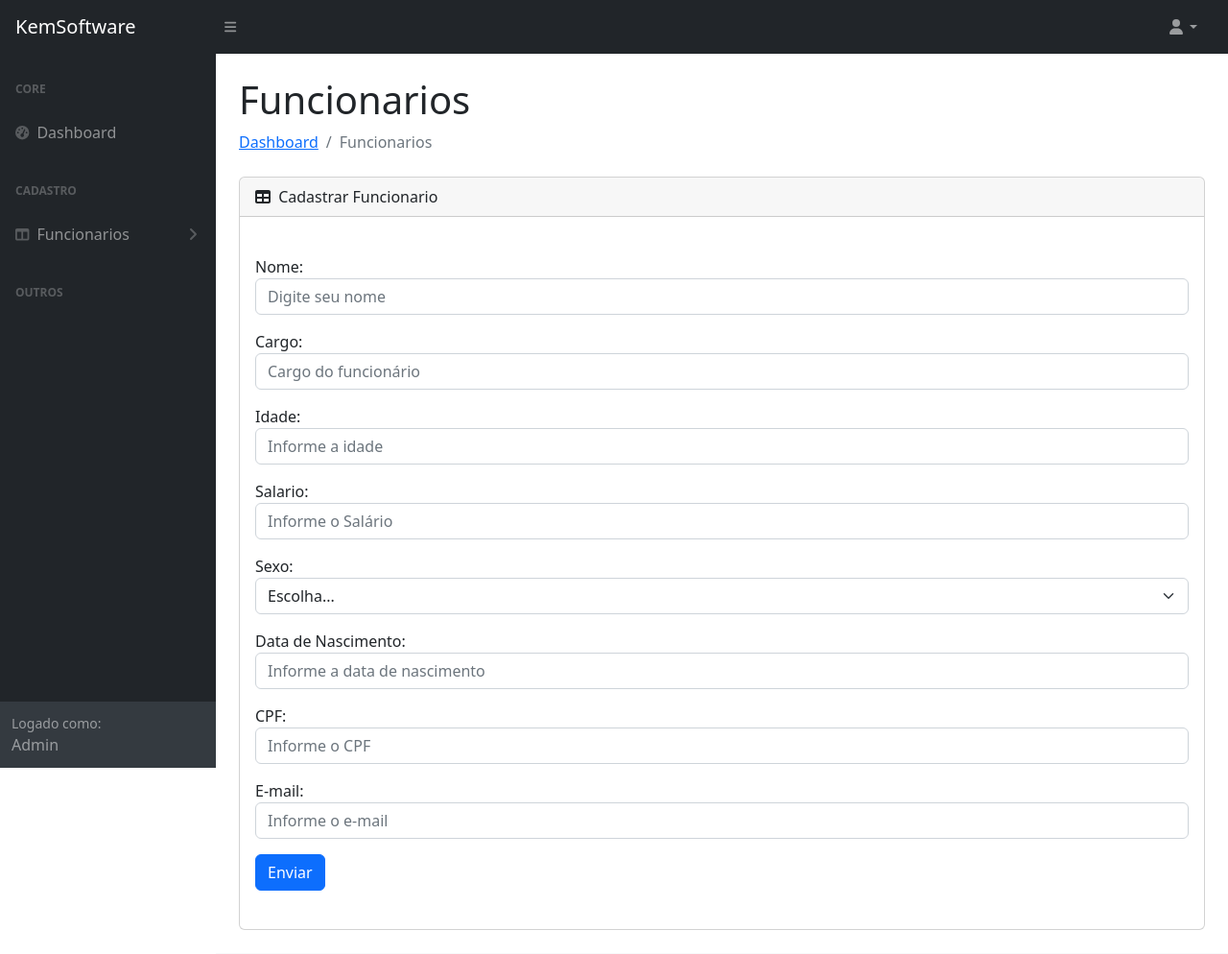
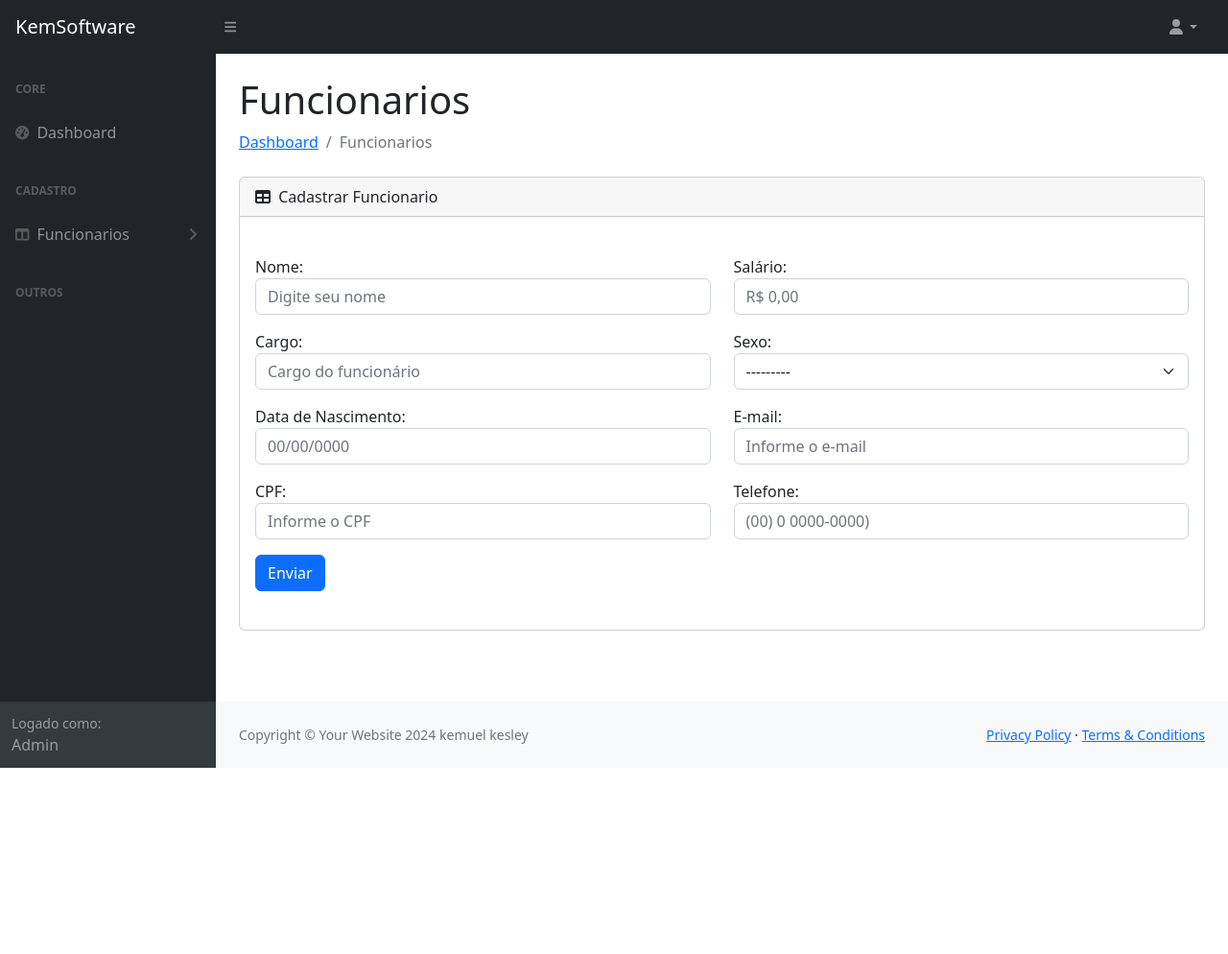
Before and after one commit to kemuelkesley/empresa_sidebar, a Django app: page /cadastrar_funcionario/ in a window 1280 px wide. Shown: the top 994 px of the page at 96% size. After the commit the page ends 800 px from the top, so only its background shows below. Run offline with Django 5.2, Linux system fonts and the light colour scheme; some libraries are stand-ins or nearby versions.

Commit message:
Foi criado um novo formulario e uma nova apresentação do mesmo.

```diff
--- a/empresa/forms.py
+++ b/empresa/forms.py
@@ -40,7 +40,7 @@ class FuncionarioForm(forms.ModelForm):
         required=True,
         widget=forms.TextInput(attrs={
             'class': 'form-control',
-            'placeholder': 'Informe o Salário',
+            'placeholder': 'R$ 0,00',
         }),
     )
 
@@ -57,7 +57,7 @@ class FuncionarioForm(forms.ModelForm):
         label='Data de Nascimento',
         widget=forms.DateInput(attrs={
             'class': 'form-control',
-            'placeholder': 'Informe a data de nascimento',
+            'placeholder': '00/00/0000',
         }),
     )
 
@@ -79,6 +79,16 @@ class FuncionarioForm(forms.ModelForm):
         }),
     )
 
+    telefone = forms.CharField(
+        label='Telefone',
+        max_length=11,
+        required=True,
+        widget=forms.TextInput(attrs={
+            'class': 'form-control',
+            'placeholder': '(00) 0 0000-0000)',
+        }),
+    )
+
     class Meta:
         model = Funcionario
         fields = '__all__'
--- a/empresa/models.py
+++ b/empresa/models.py
@@ -5,9 +5,10 @@ from django.db import models
 class Funcionario(models.Model):
 
     SEXO_CHOICES = (
-        ('E', 'Escolha...'),
+        ('E', '---------'),
         ('M', 'Masculino'),
         ('F', 'Feminino'),
+        ('O', 'Outros'),
     )
 
     nome = models.CharField(max_length=100)
--- a/templates/cadastrar_funcionario.html
+++ b/templates/cadastrar_funcionario.html
@@ -19,7 +19,55 @@
                     <div class="card-body">
                         <form class=" mx-auto my-4" action="" method="post">
                         {% csrf_token %}
-                        {{ form.as_p }}
+
+                        <div class="row">
+                            <div class="col-md-6">
+                                <div class="mb-3">
+                                    <label for="Nome">Nome:</label>
+                                    {{ form.nome }}
+                                </div>
+
+                                <div class="mb-3">
+                                    <label for="cargo">Cargo:</label>
+                                    {{ form.cargo }}
+                                </div>
+                            </div>
+
+                            <div class="col-md-6">
+                                <div class="mb-3">
+                                    <label for="cargo">Salário:</label>
+                                    {{ form.salario }}
+                                </div>
+                                <div class="mb-3">
+                                    <label for="cargo">Sexo:</label>
+                                    {{ form.sexo }}
+                                </div>
+                            </div>
+
+                            <div class="col-md-6">
+                                <div class="mb-3">
+                                    <label for="cargo">Data de Nascimento:</label>
+                                    {{ form.data_nascimento }}
+                                </div>
+                                <div class="mb-3">
+                                    <label for="cargo">CPF:</label>
+                                    {{ form.cpf }}
+                                </div>
+                            </div>
+
+                            <div class="col-md-6">
+                                <div class="mb-3">
+                                    <label for="cargo">E-mail:</label>
+                                    {{ form.email }}
+                                </div>
+                                <div class="mb-3">
+                                    <label for="cargo">Telefone:</label>
+                                    {{ form.telefone }}
+                                </div>
+                            </div>
+                        </div>
+
+
 
                         <input type="submit" class="btn btn-primary" value="Enviar">
                         </form>
--- a/templates/partials/base.html
+++ b/templates/partials/base.html
@@ -22,7 +22,7 @@
             <form class="d-none d-md-inline-block form-inline ms-auto me-0 me-md-3 my-2 my-md-0">
                 <div class="input-group">
                     {% comment %} <input class="form-control" type="text" placeholder="Buscar por..." aria-label="Search for..." aria-describedby="btnNavbarSearch" />
-                    <button class="btn btn-primary" id="btnNavbarSearch" type="button"><i class="fas fa-search"></i></button> {% endcomment %}
+                         {% endcomment %}
                 </div>
             </form>
             <!-- Navbar-->
```
